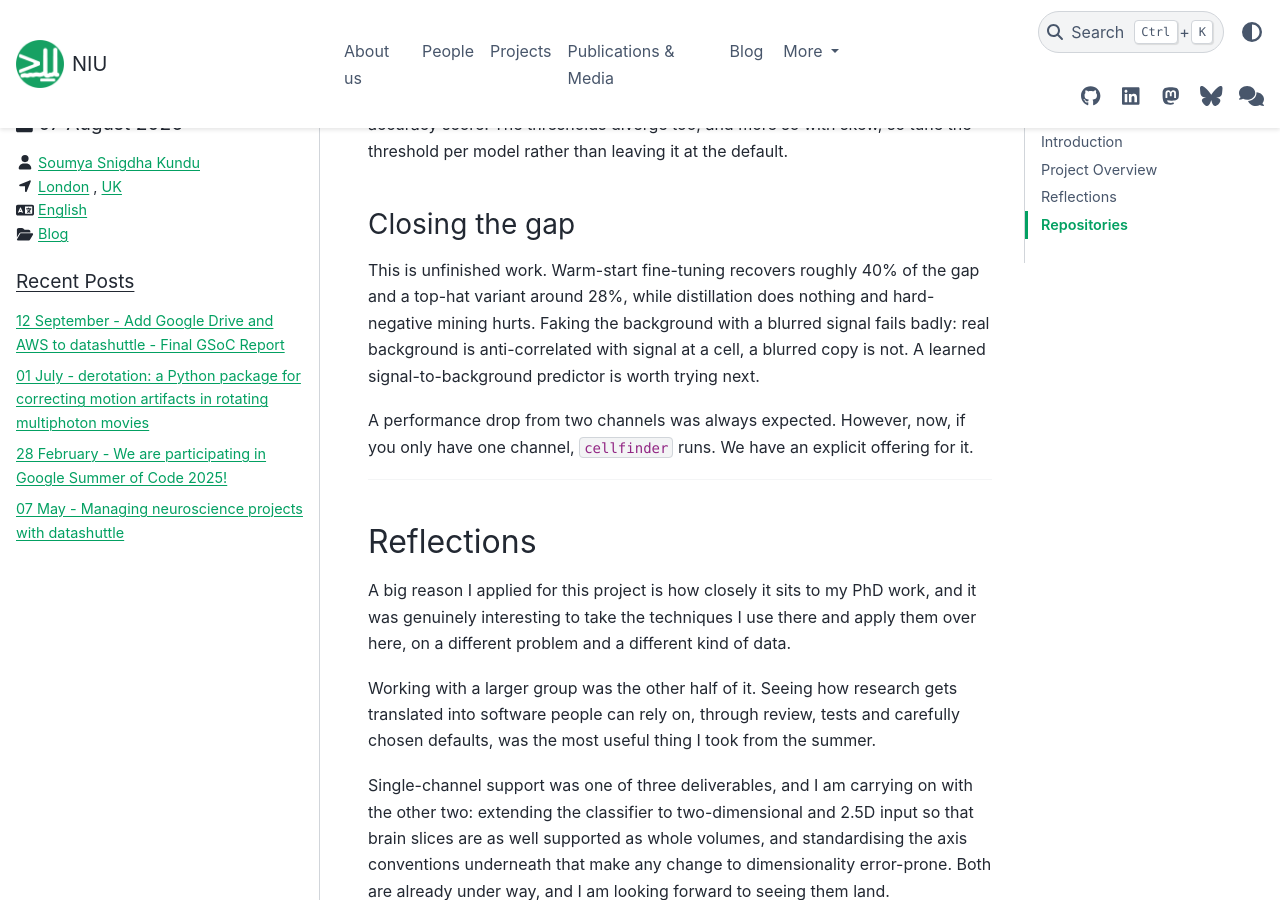
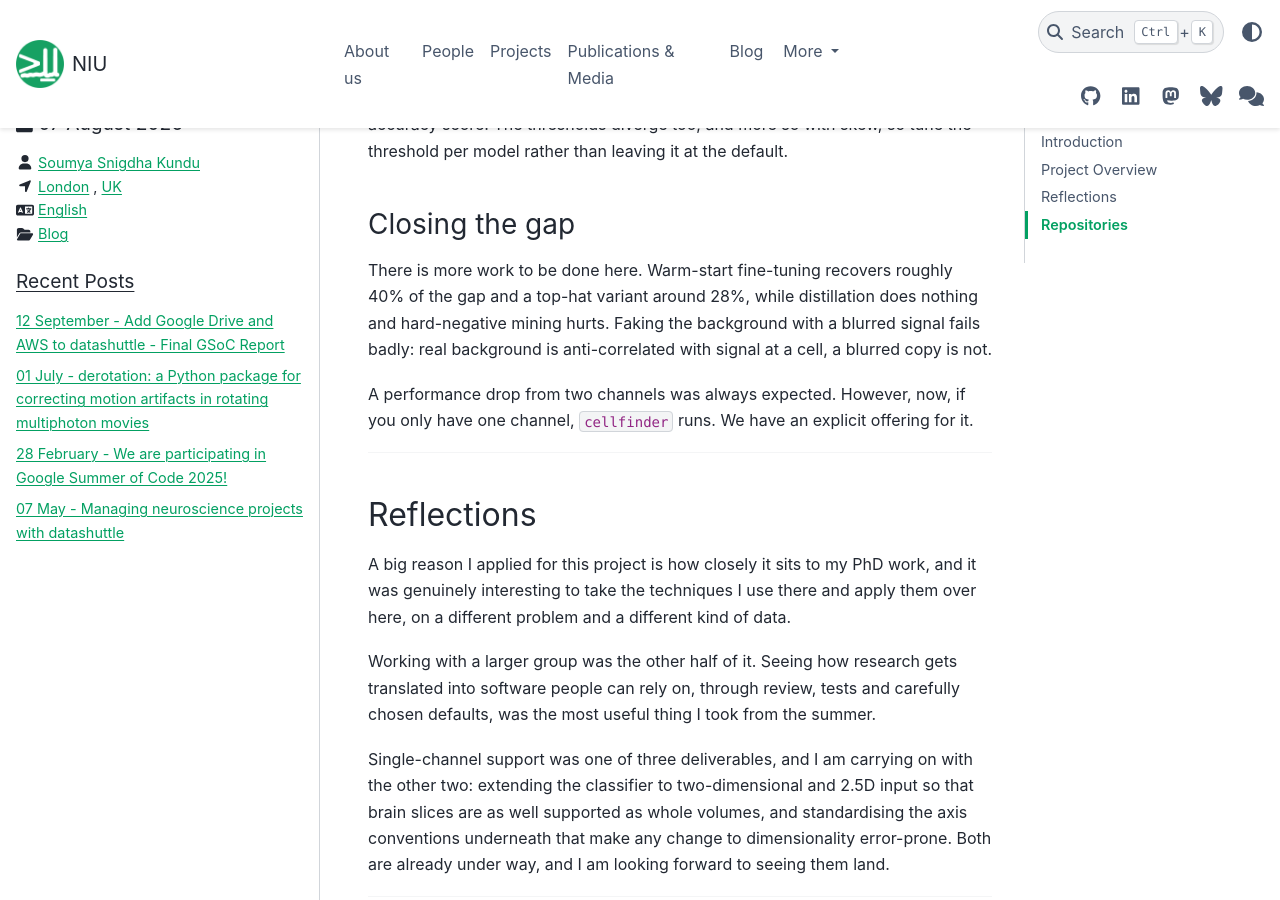
Before and after one commit to neuroinformatics-unit/neuroinformatics-unit.github.io, a Sphinx documentation site: the page built from docs/source/blog/gsoc_2026_cellfinder.md, in a window 1280 px wide and 900 px high, scrolled down 2630 px. Built offline with Sphinx 7.4.7 and the PyData theme 0.15.4, drawn with Linux system fonts in a browser that asks for light colours; nearby versions of some CDN libraries; pages that are not in the unit, such as notebooks, are missing from menus.

Commit message:
Trim the closing-the-gap section

```diff
--- a/docs/source/blog/gsoc_2026_cellfinder.md
+++ b/docs/source/blog/gsoc_2026_cellfinder.md
@@ -68,7 +68,7 @@ Fixing recall pins both models to the same 5016 cells found and 50 missed, so th
 
 ### Closing the gap
 
-This is unfinished work. Warm-start fine-tuning recovers roughly 40% of the gap and a top-hat variant around 28%, while distillation does nothing and hard-negative mining hurts. Faking the background with a blurred signal fails badly: real background is anti-correlated with signal at a cell, a blurred copy is not. A learned signal-to-background predictor is worth trying next.
+There is more work to be done here. Warm-start fine-tuning recovers roughly 40% of the gap and a top-hat variant around 28%, while distillation does nothing and hard-negative mining hurts. Faking the background with a blurred signal fails badly: real background is anti-correlated with signal at a cell, a blurred copy is not.
 
 A performance drop from two channels was always expected. However, now, if you only have one channel, `cellfinder` runs. We have an explicit offering for it.
 
```
